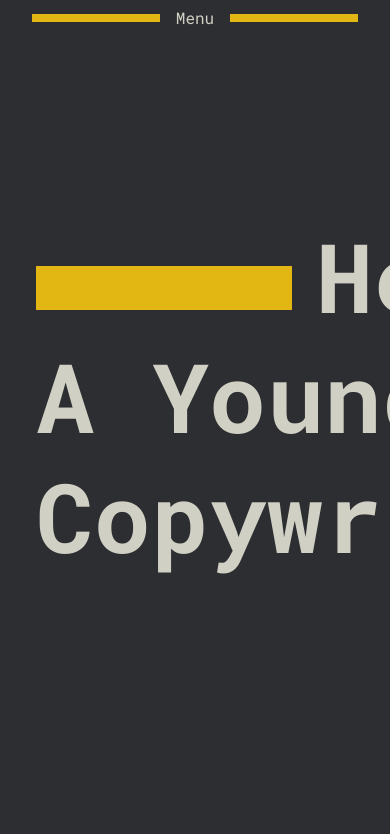
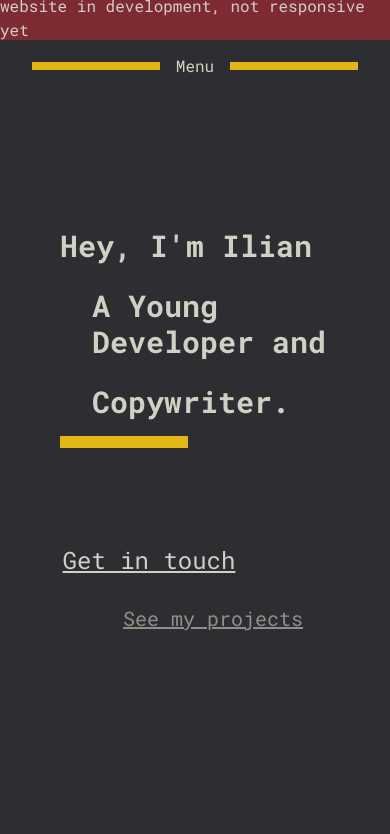
Before and after one commit to Nayza-bytes/MyPortfolio, a React (Create React App) app: page / in a window 390 px wide. Shown: the top 834 px of the page. Built offline with nearby package versions, Linux system fonts and the light colour scheme.

Commit message:
Recoded Jome section to be responsive + added a development warning

```diff
--- a/src/app/Header.js
+++ b/src/app/Header.js
@@ -3,7 +3,10 @@ const Header = () => {
 
     return (
             <div class="top-0 left-0 w-screen h-16 m-0 flex flex-row bg-bg_gray-100 text-text_color-100">
-            <div className="flex justify-center items-center pl-32">
+                <div className="w-screen h-11 absolute bg-red_secondary-200 flex items-center justify-center" >
+                    <p>The website is still in development, not fully responsive yet</p>
+                </div>
+                <div className="flex justify-center items-center pl-32 mt-20">
                     <a class={linkStyle} href="#home">Home</a>
                     <a class={linkStyle} href="#about">About me</a>
                     <a class={linkStyle} href="#projects">Project</a>
--- a/src/app/Home.js
+++ b/src/app/Home.js
@@ -1,20 +1,20 @@
 const Home = () => {
 
     return (
-        <div className="flex items-center bg-bg_gray-100 text-text_color-100 w-screen h-auto 2xl:pl-40 pl-9 overflow-hidden" id="home">
+        <div className="flex items-center bg-bg_gray-100 text-text_color-100 w-screen h-auto lg:pl-40 pl-9 overflow-hidden" id="home">
             <div className="mt-48 mb-48">
                 <div className="flex items-center">
-                    <div className="w-64 h-11 bg-orange_primary"></div>
-                    <h1 className="text-8xl xl:text-6xl font-black mb-6 ml-6">Hey, I'm Ilian</h1>
+                    <div className="lg:block hidden w-64 h-11 bg-orange_primary"></div>
+                    <h1 className="2xl:text-8xl lg:text-6xl text-3xl font-black mb-6 ml-6">Hey, I'm Ilian</h1>
                 </div>
-                <h1 className="text-8xl font-black">A Young Developer and </h1>
-                <div className="flex items-center mt-6">
-                    <h1 className="text-8xl font-black">Copywriter.</h1>
-                    <div className="w-256 h-11 bg-orange_primary"></div>
+                <h1 className="2xl:text-8xl lg:text-6xl text-3xl font-black ml-14 lg:ml-0">A Young Developer and </h1>
+                <div className="flex flex-col lg:flex-row lg:items-center mt-6">
+                    <h1 className="2xl:text-8xl lg:text-6xl text-3xl font-black ml-14 lg:ml-0">Copywriter.</h1>
+                    <div className="2xl:w-256 lg:h-11 xl:w-192 lg:w-128 w-32 h-3 lg:mt-0 mt-4 ml-6 bg-orange_primary"></div>
                 </div>
-                <div className="flex justify-center items-center mt-24">
+                <div className="flex justify-center items-center flex-col md:flex-row mt-24">
                     <a href="#contact" className="text-2xl underline transition ease-in-out duration-500 hover:text-orange_primary hover:underline mr-32">Get in touch</a>
-                    <a href="#projects" className="text-xl text-text_color-200 underline transition ease-in-out duration-500 hover:text-orange_primary hover:underline ">See my projects</a>
+                    <a href="#projects" className="text-xl mt-7 md:mt-0 text-text_color-200 underline transition ease-in-out duration-500 hover:text-orange_primary hover:underline ">See my projects</a>
                 </div>
             </div>
         </div>
--- a/src/app/MNavbar.js
+++ b/src/app/MNavbar.js
@@ -14,7 +14,7 @@ const MNavbar = () => {
                             <h2 className="text-2xl">Today's Menu</h2>
                             <div className="w-36 h-3 bg-orange_primary"></div>
                         </div>
-                        <div onClick={() => setIsOpen(false)} className="h-6 w-6 mr-7 mt-3"><svg className="h-6 w-6" viewBox="0 0 16 16" fill="none" xmlns="http://www.w3.org/2000/svg" id="Cross-2--Streamline-Radix" height="16" width="16"><desc>Cross 2 Streamline Icon: https://streamlinehq.com</desc><path fill-rule="evenodd" clip-rule="evenodd" d="M15.543253333333332 1.8893866666666668C15.93888 1.49376 15.93888 0.8523733333333333 15.543253333333332 0.4567466666666667C15.147733333333333 0.061119999999999994 14.50624 0.061119999999999994 14.110719999999999 0.4567466666666667L8 6.56736L1.8893866666666668 0.4567466666666667C1.49376 0.061119999999999994 0.8523733333333333 0.061119999999999994 0.4567466666666667 0.4567466666666667C0.061119999999999994 0.8523733333333333 0.061119999999999994 1.49376 0.4567466666666667 1.8893866666666668L6.56736 8L0.4567466666666667 14.110613333333333C0.061119999999999994 14.506346666666667 0.061119999999999994 15.147626666666667 0.4567466666666667 15.54336C0.8523733333333333 15.93888 1.49376 15.93888 1.8893866666666668 15.54336L8 9.43264L14.110719999999999 15.54336C14.50624 15.93888 15.147733333333333 15.93888 15.543253333333332 15.54336C15.938986666666667 15.147626666666667 15.938986666666667 14.506346666666667 15.543253333333332 14.110613333333333L9.43264 8L15.543253333333332 1.8893866666666668Z" fill="currentColor" stroke-width="1"></path></svg></div>
+                        <div onClick={() => setIsOpen(false)} className="h-6 w-6 mr-7 mt-3"><svg className="h-6 w-6 active:text-orange_primary" viewBox="0 0 16 16" fill="none" xmlns="http://www.w3.org/2000/svg" id="Cross-2--Streamline-Radix" height="16" width="16"><desc>Cross 2 Streamline Icon: https://streamlinehq.com</desc><path fill-rule="evenodd" clip-rule="evenodd" d="M15.543253333333332 1.8893866666666668C15.93888 1.49376 15.93888 0.8523733333333333 15.543253333333332 0.4567466666666667C15.147733333333333 0.061119999999999994 14.50624 0.061119999999999994 14.110719999999999 0.4567466666666667L8 6.56736L1.8893866666666668 0.4567466666666667C1.49376 0.061119999999999994 0.8523733333333333 0.061119999999999994 0.4567466666666667 0.4567466666666667C0.061119999999999994 0.8523733333333333 0.061119999999999994 1.49376 0.4567466666666667 1.8893866666666668L6.56736 8L0.4567466666666667 14.110613333333333C0.061119999999999994 14.506346666666667 0.061119999999999994 15.147626666666667 0.4567466666666667 15.54336C0.8523733333333333 15.93888 1.49376 15.93888 1.8893866666666668 15.54336L8 9.43264L14.110719999999999 15.54336C14.50624 15.93888 15.147733333333333 15.93888 15.543253333333332 15.54336C15.938986666666667 15.147626666666667 15.938986666666667 14.506346666666667 15.543253333333332 14.110613333333333L9.43264 8L15.543253333333332 1.8893866666666668Z" fill="currentColor" stroke-width="1"></path></svg></div>
                     </div>
                     <div className="flex flex-col mb-10 ml-10">
                         <div className="flex items-center"><div className="h-3 w-3 bg-orange_primary rounded-xl"></div><a class={linkStyle} onClick={() => setIsOpen(false)} href="#home">Home</a></div>
@@ -25,9 +25,12 @@ const MNavbar = () => {
                 </div>
             )}
                 <div className="flex justify-center items-center w-full h-9 bg-bg_gray-100 text-text_color-100">
-                    <div onClick={() => setIsOpen(true)} className="flex items-center">
+                    <div className="w-screen h-11 absolute bg-red_secondary-200 flex items-center justify-center" >
+                        <p>website in development, not responsive yet</p>
+                    </div>
+                    <div onClick={() => setIsOpen(true)} className="flex items-center mt-24">
                         <div className="w-32 bg-orange_primary h-2"></div>
-                        <h4 className="ml-4 mr-4">Menu</h4>
+                        <h4 className="ml-4 mr-4 active:text-orange_primary">Menu</h4>
                         <div className="w-32 bg-orange_primary h-2"></div>
                     </div>
                 </div>
```
Lines whose indentation alone changed are shown as unchanged.
